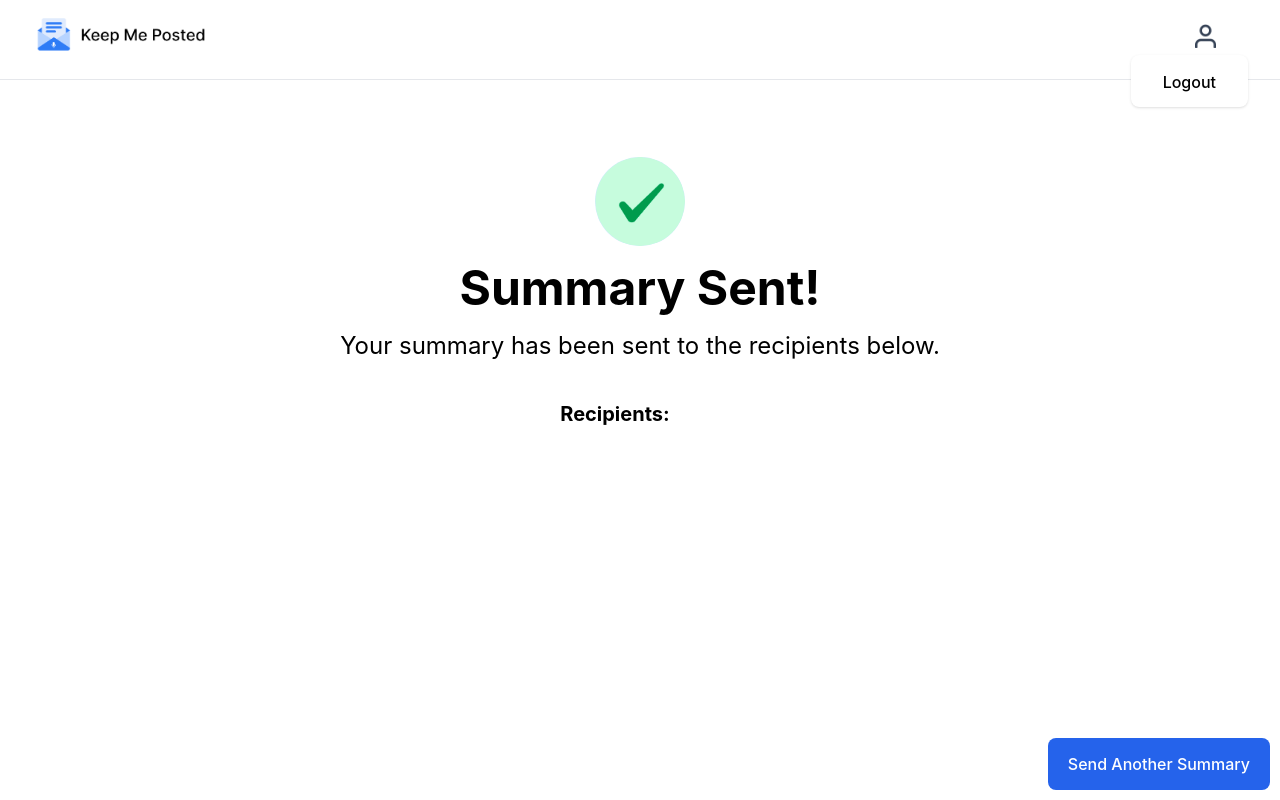
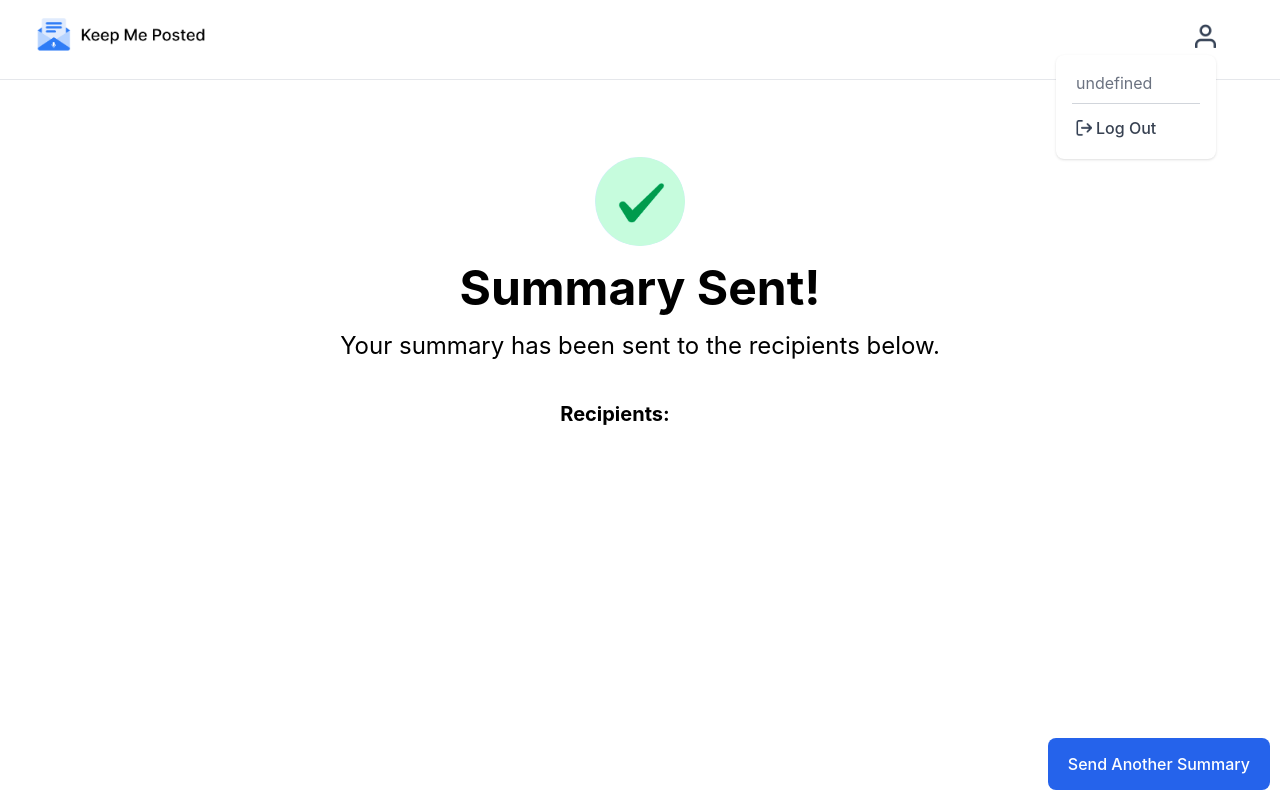
Before and after one commit to RValanki/Keep-Me-Posted, a SvelteKit app in the folder frontend/: page /sent in a window 1280 px wide. Both pictures are taken after a click on the button 1205 px from the left and 36 px from the top of the page. Built offline with nearby package versions, Linux system fonts and the light colour scheme.

Commit message:
Added drop down displaying email and log out button

```diff
--- a/frontend/src/components/topbar.svelte
+++ b/frontend/src/components/topbar.svelte
@@ -14,6 +14,8 @@
   import kmpIcon from "../assets/kmp-icon.png";
   import profileIcon from "../assets/profile-icon.png";
   import profileHoverIcon from "../assets/profile-icon-dark.png";
+  import logOutIcon from "../assets/log-out-icon.png";
+  import { authStore } from "../stores/auth-store.js";
 
   let showDropdown = false;
   let profileIcons = [profileIcon, profileHoverIcon];
@@ -49,10 +51,21 @@
         </div>
       </button>
       {#if showDropdown}
-        <div class="absolute bg-white shadow right-8 px-4 py-2 rounded-lg z-50">
-          <ul class="hover:bg-slate-200 px-4 py-1 rounded-lg">
-            <li><button on:click={() => handleLogout()}>Logout</button></li>
-          </ul>
+        <div class="absolute bg-white shadow right-16 px-4 py-2 rounded-lg z-50">
+          <div class="text-left w-32 py-2 rounded-lg">
+            <div class="text-gray-500 text-base px-1 pb-2 w-full">
+              {authStore["email"]}
+            </div>
+
+            <div class="w-full border-t border-gray-300"></div>
+
+            <button on:click={() => handleLogout()}>
+              <div class="justify-center items-center flex flex-row px-1 pt-3 w-full">
+                <img class="h-4" src={logOutIcon} alt="Log Out Icon" />
+                <div class="text-gray-700 text-base px-1">Log Out</div>
+              </div>
+            </button>
+          </div>
         </div>
       {/if}
     </div>
```
